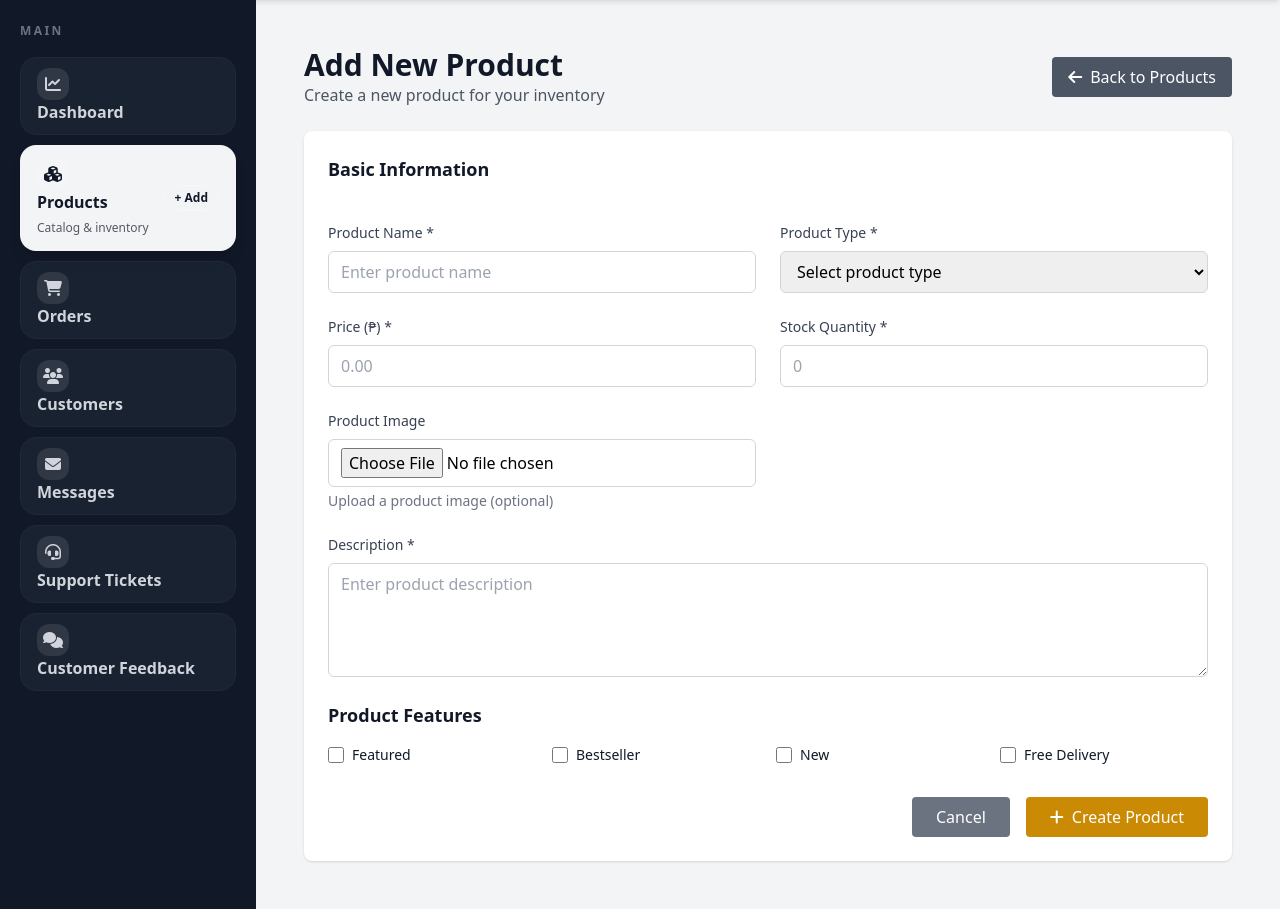
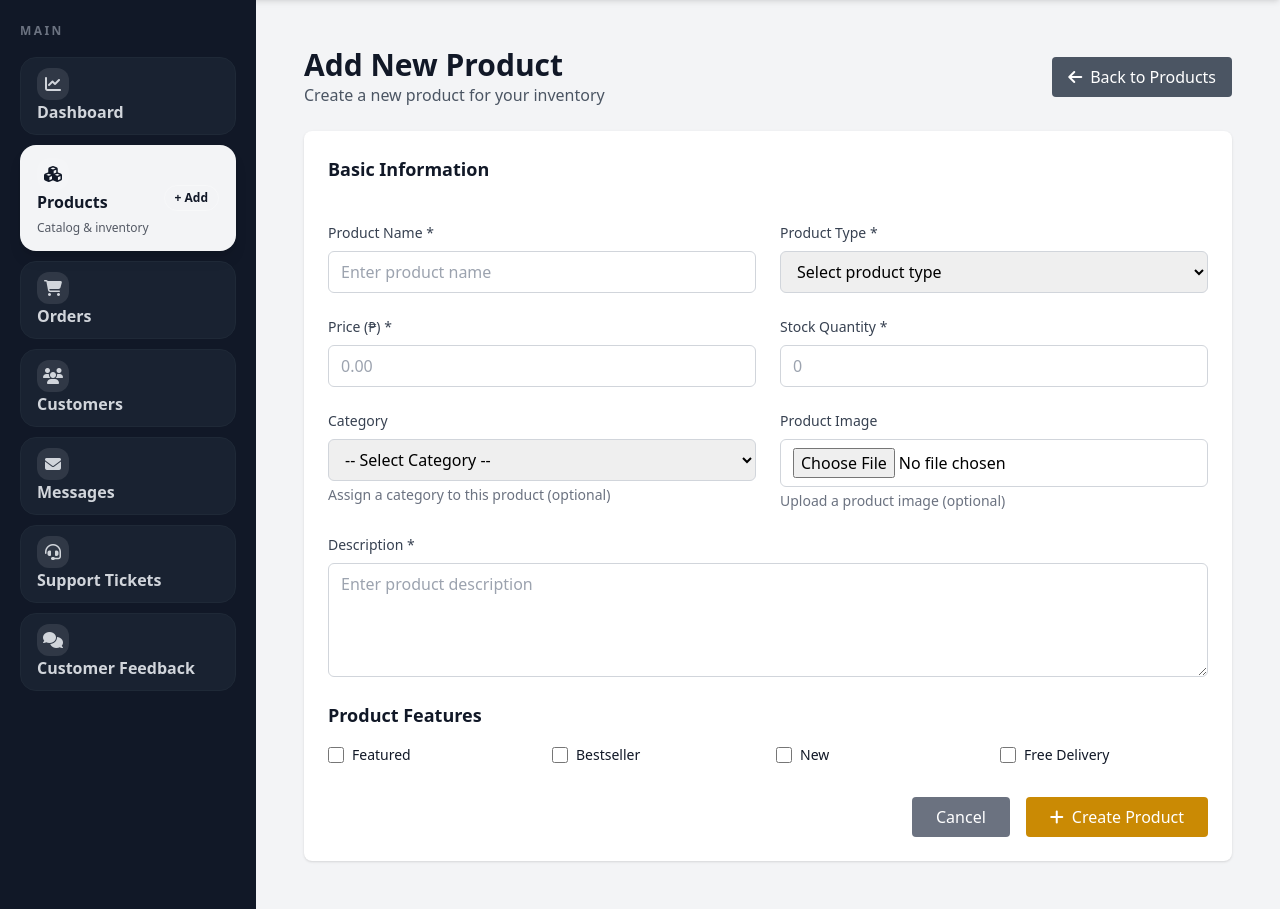
Before and after one commit to sillarroseann/goldenmais, a Django app: page /admin-product-add/ in a window 1280 px wide. Shown: the part 81-990 px from the top of the page. Run offline with Django 4.2, Linux system fonts and the light colour scheme; the visitor is signed in with stand-in values (Sample User, id 1); data comes from the database, SQL or seed files in the repository; data that the repository does not hold is empty; some libraries are stand-ins or nearby versions.

Commit message:
Add category field to product add and edit forms

```diff
--- a/core/views.py
+++ b/core/views.py
@@ -695,6 +695,12 @@ def admin_product_add(request):
             slug = f"{original_slug}-{counter}"
             counter += 1
 
+        # Handle category
+        category_id = request.POST.get('category')
+        category = None
+        if category_id:
+            category = Category.objects.get(id=category_id)
+
         product = Product.objects.create(
             name=name,
             slug=slug,
@@ -702,6 +708,7 @@ def admin_product_add(request):
             price=request.POST.get('price'),
             stock_quantity=request.POST.get('stock_quantity'),
             product_type=request.POST.get('product_type'),
+            category=category,
             is_featured='is_featured' in request.POST,
             is_bestseller='is_bestseller' in request.POST,
             is_new='is_new' in request.POST,
@@ -727,6 +734,7 @@ def admin_product_add(request):
 def admin_product_edit(request, product_id):
     """Admin product edit view"""
     product = get_object_or_404(Product, id=product_id)
+    categories = Category.objects.all()
 
     if request.method == 'POST':
         # Update product fields
@@ -736,6 +744,13 @@ def admin_product_edit(request, product_id):
         product.stock_quantity = request.POST.get('stock_quantity')
         product.product_type = request.POST.get('product_type')
 
+        # Handle category
+        category_id = request.POST.get('category')
+        if category_id:
+            product.category_id = category_id
+        else:
+            product.category = None
+
         # Handle boolean fields
         product.is_featured = 'is_featured' in request.POST
         product.is_bestseller = 'is_bestseller' in request.POST
@@ -752,6 +767,7 @@ def admin_product_edit(request, product_id):
 
     context = {
         'product': product,
+        'categories': categories,
         'product_types': Product.PRODUCT_TYPES,
     }
     return render(request, 'admin/product_edit.html', context)
--- a/templates/admin/product_add.html
+++ b/templates/admin/product_add.html
@@ -64,6 +64,19 @@
                        placeholder="0">
             </div>
 
+            <!-- Category -->
+            <div>
+                <label for="category" class="block text-sm font-medium text-gray-700 mb-2">Category</label>
+                <select id="category" name="category"
+                        class="w-full px-3 py-2 border border-gray-300 rounded-md focus:outline-none focus:ring-2 focus:ring-yellow-500">
+                    <option value="">-- Select Category --</option>
+                    {% for category in categories %}
+                        <option value="{{ category.id }}">{{ category.name }}</option>
+                    {% endfor %}
+                </select>
+                <p class="text-sm text-gray-500 mt-1">Assign a category to this product (optional)</p>
+            </div>
+
             <!-- Image -->
             <div>
                 <label for="image" class="block text-sm font-medium text-gray-700 mb-2">Product Image</label>
```
Also changed, not shown: templates/admin/product_edit.html (+14 -0 lines).
